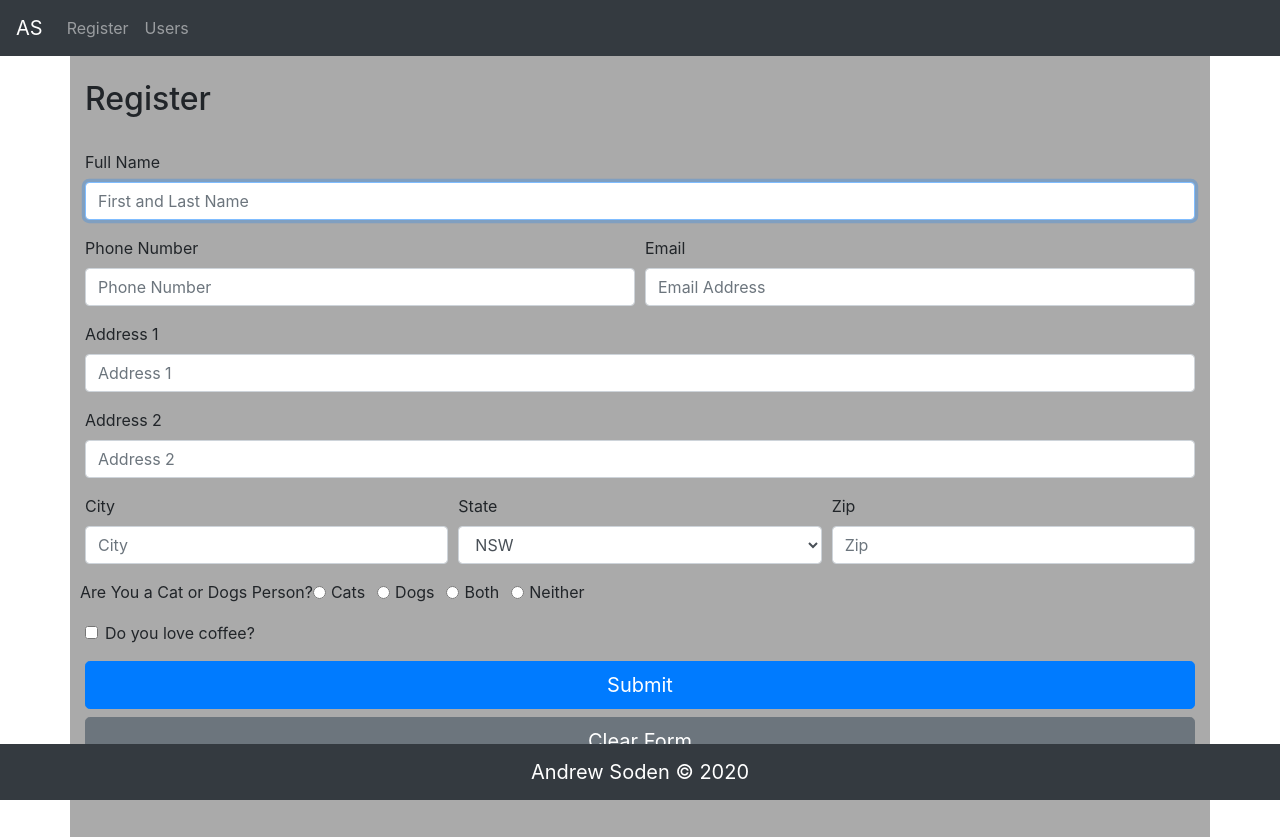
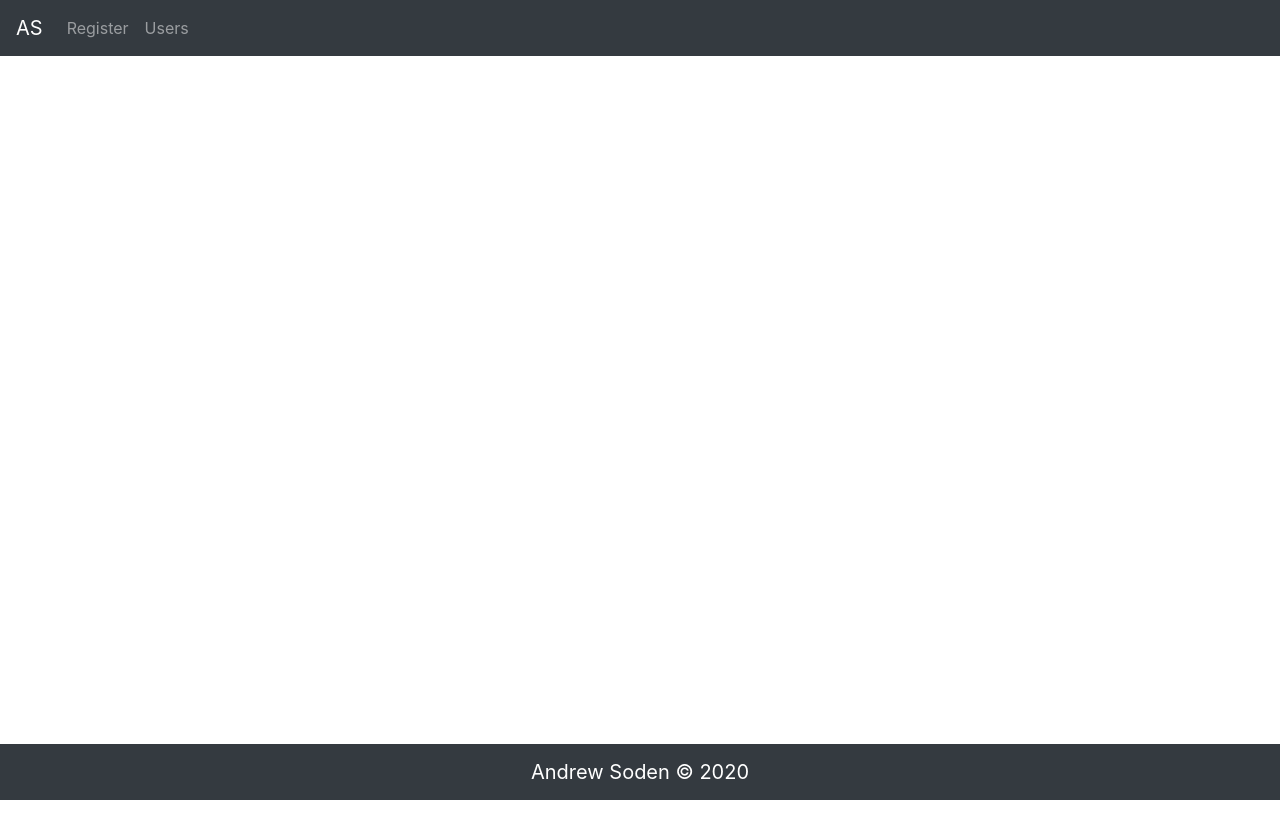
Before and after one commit to andrewsoden/test-website, a React (Create React App) app: page /register in a window 1280 px wide. After the commit the page ends 800 px from the top, so only its background shows below. Built offline with nearby package versions, Linux system fonts and the light colour scheme.

Commit message:
gh pages work

```diff
--- a/public/index.html
+++ b/public/index.html
@@ -3,6 +3,7 @@
   <head>
     <meta charset="utf-8" />
     <meta name="viewport" content="width=device-width, initial-scale=1" />
+    <link rel="manifest" href="%PUBLIC_URL%/manifest.json" />
     <title>Andrew Soden - test-website</title>
   </head>
   <body>
--- a/src/App.js
+++ b/src/App.js
@@ -15,12 +15,12 @@ class App extends Component {
 
     return (
       <div>
-        <Header />
+        <BrowserRouter basename="/">
+          <Header />
 
-        <BrowserRouter basename="/test-website">
-          <Route exact path='/' component={Home} />
-          <Route path='/register' component={Register} />
-          <Route path='/users' component={Users} />
+          <Route exact path="/test-website" component={Home} />
+          <Route path="/test-website/register" component={Register} />
+          <Route path="/test-website/users" component={Users} />
         </BrowserRouter>
 
         <Footer id="footer" />
--- a/src/Header.js
+++ b/src/Header.js
@@ -9,12 +9,12 @@ class Header extends Component {
     return(
         <MemoryRouter>
             <Navbar bg="dark" variant="dark" expand="lg">
-                <Navbar.Brand href="/">AS</Navbar.Brand>
+                <Navbar.Brand href="/test-website">AS</Navbar.Brand>
                 <Navbar.Toggle aria-controls="basic-navbar-nav" />
                 <Navbar.Collapse id="basic-navbar-nav">
                     <Nav className="mr-auto">
-                    <Nav.Link href="/register">Register</Nav.Link>
-                    <Nav.Link href="/users">Users</Nav.Link>
+                    <Nav.Link href="/test-website/register">Register</Nav.Link>
+                    <Nav.Link href="/test-website/users">Users</Nav.Link>
                     </Nav>
                 </Navbar.Collapse>
             </Navbar>
--- a/src/Home.js
+++ b/src/Home.js
@@ -7,7 +7,7 @@ class Home extends Component {
 
         return (
             <Container>
-                <h2>Home</h2>
+                <h2>Home21</h2>
             </Container>
         );
     }
```
